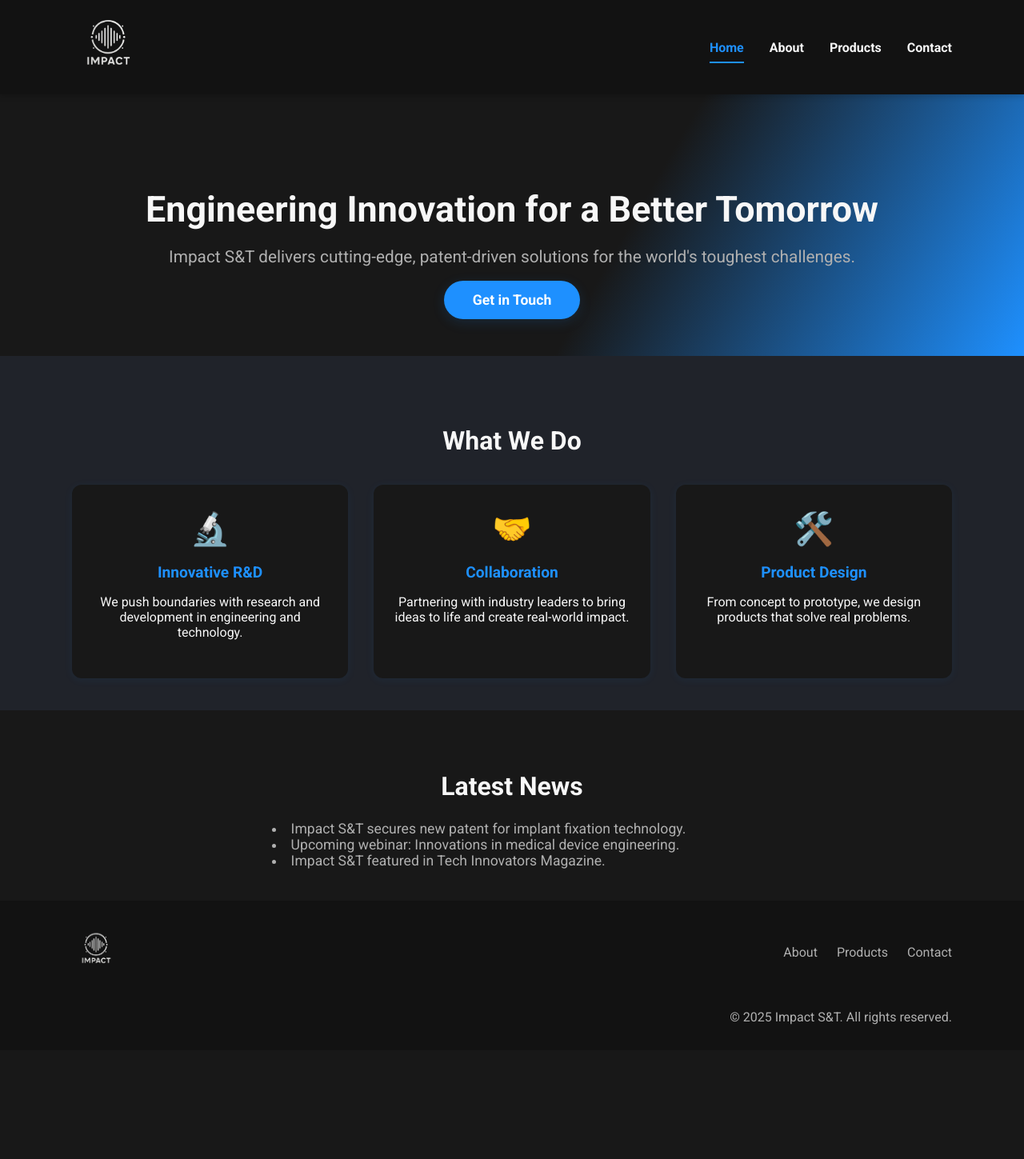
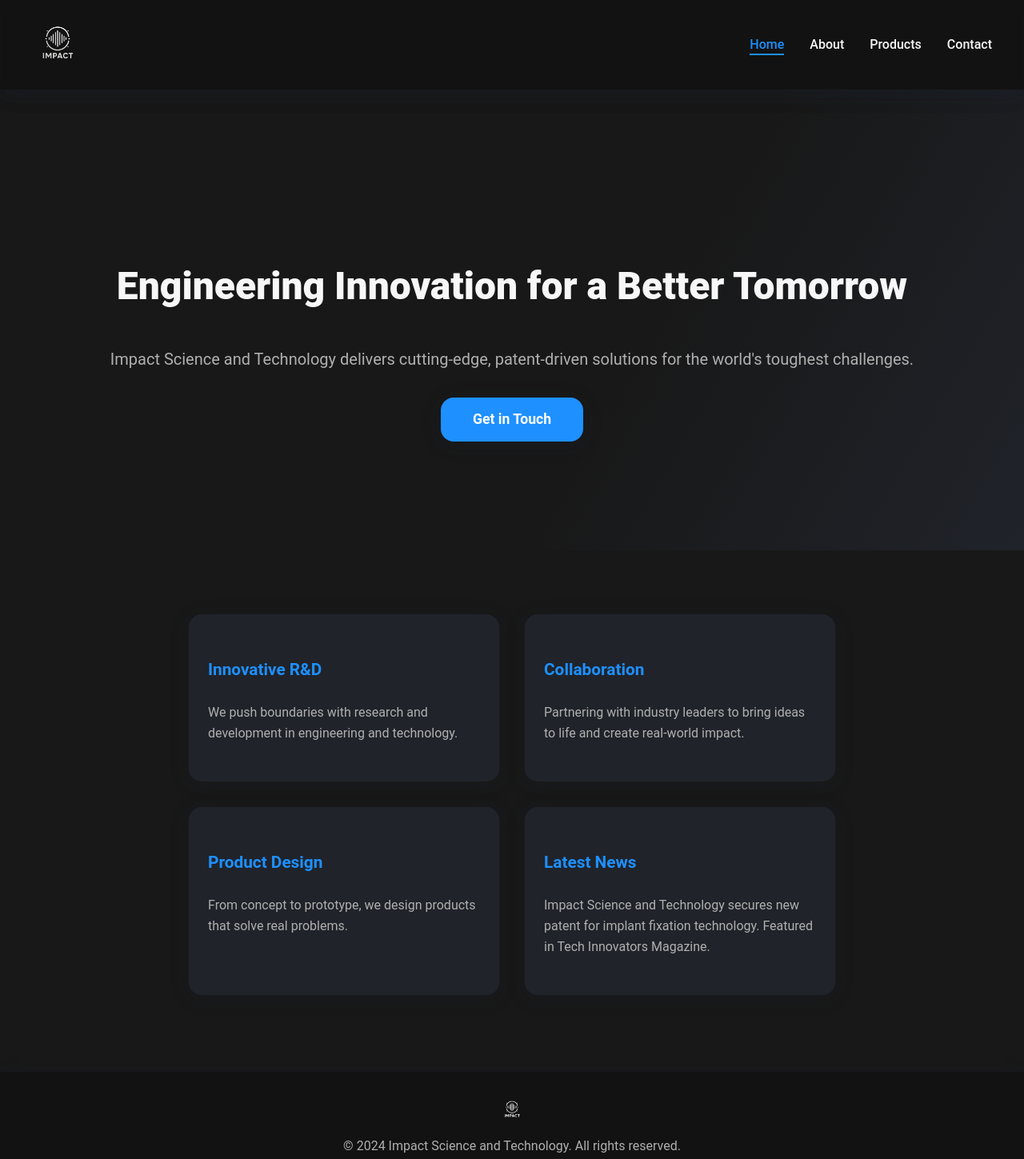
Before and after one commit to Bensidebotham/Impact-Website, a plain HTML site: page index.html in a window 1280 px wide. Shown: the whole page at 80% size. Before the commit the page ends 1313 px from the top, so only its background shows below. Drawn offline with Linux system fonts and the light colour scheme.

Commit message:
update home page

```diff
--- a/index.html
+++ b/index.html
@@ -3,15 +3,14 @@
 <head>
   <meta charset="UTF-8">
   <meta name="viewport" content="width=device-width, initial-scale=1.0">
-  <title>Impact S&T | Engineering Innovation</title>
+  <title>Impact Science and Technology | Engineering Innovation</title>
   <link rel="stylesheet" href="style.css">
-  <link href="https://fonts.googleapis.com/css2?family=Roboto:wght@400;700&display=swap" rel="stylesheet">
+  <link href="https://fonts.googleapis.com/css2?family=Inter:wght@400;600;700;800&display=swap" rel="stylesheet">
 </head>
 <body>
   <header>
-    <div class="container nav-container">
-      <a href="index.html" class="logo"><img src="images/ImpactLogo.png" alt="Impact S&T Logo"></a>
     <nav>
+      <a href="index.html" class="logo"><img src="images/ImpactLogo.png" alt="Impact Science and Technology Logo"></a>
       <ul>
         <li><a href="index.html" class="active">Home</a></li>
         <li><a href="about.html">About</a></li>
@@ -19,66 +18,52 @@
         <li><a href="contact.html">Contact</a></li>
       </ul>
     </nav>
-    </div>
   </header>
-  <main>
+
   <section class="hero">
-      <div class="container">
-        <h1>Engineering Innovation for a Better Tomorrow</h1>
-        <p>Impact S&T delivers cutting-edge, patent-driven solutions for the world's toughest challenges.</p>
-        <a href="contact.html" class="cta-btn">Get in Touch</a>
-      </div>
+    <h1 class="fade-in slide-up">Engineering Innovation for a Better Tomorrow</h1>
+    <p class="fade-in slide-up" style="animation-delay:0.2s">Impact Science and Technology delivers cutting-edge, patent-driven solutions for the world's toughest challenges.</p>
+    <a href="contact.html" class="btn fade-in slide-up" style="animation-delay:0.4s">Get in Touch</a>
   </section>
-    <section class="features">
-      <div class="container">
-        <h2>What We Do</h2>
-        <div class="feature-list">
-          <div class="feature">
-            <div class="feature-icon">🔬</div>
-            <h3>Innovative R&D</h3>
+
+  <section class="section">
+    <div class="cards">
+      <div class="card animated-stagger">
+        <h3>Innovative R&amp;D</h3>
         <p>We push boundaries with research and development in engineering and technology.</p>
       </div>
-          <div class="feature">
-            <div class="feature-icon">🤝</div>
+      <div class="card animated-stagger">
         <h3>Collaboration</h3>
         <p>Partnering with industry leaders to bring ideas to life and create real-world impact.</p>
       </div>
-          <div class="feature">
-            <div class="feature-icon">🛠️</div>
+      <div class="card animated-stagger">
         <h3>Product Design</h3>
         <p>From concept to prototype, we design products that solve real problems.</p>
       </div>
+      <div class="card animated-stagger">
+        <h3>Latest News</h3>
+        <p>Impact Science and Technology secures new patent for implant fixation technology. Featured in Tech Innovators Magazine.</p>
       </div>
     </div>
   </section>
-    <section class="news">
-      <div class="container">
-        <h2>Latest News</h2>
-        <ul>
-          <li>Impact S&T secures new patent for implant fixation technology.</li>
-          <li>Upcoming webinar: Innovations in medical device engineering.</li>
-          <li>Impact S&T featured in Tech Innovators Magazine.</li>
-        </ul>
-      </div>
-    </section>
-  </main>
+
   <footer>
-    <div class="container">
-      <div class="footer-content">
-        <div class="footer-logo">
-          <img src="images/ImpactLogo.png" alt="Impact S&T Logo">
-        </div>
-        <div class="footer-links">
-          <a href="about.html">About</a>
-          <a href="products.html">Products</a>
-          <a href="contact.html">Contact</a>
-        </div>
-        <div class="footer-info">
-          <p>&copy; 2025 Impact S&T. All rights reserved.</p>
-        </div>
-      </div>
-    </div>
+    <img src="images/ImpactLogo.png" alt="Impact Science and Technology Logo" style="height:32px;vertical-align:middle;margin-bottom:8px;">
+    <div style="margin-top:8px; color:var(--muted);">&copy; 2024 Impact Science and Technology. All rights reserved.</div>
   </footer>
   <script src="script.js"></script>
+  <script>
+    // Animate hero elements
+    document.addEventListener('DOMContentLoaded', function() {
+      // Staggered animation for cards
+      const cards = document.querySelectorAll('.card.animated-stagger');
+      cards.forEach((card, i) => {
+        setTimeout(() => {
+          card.classList.add('slide-up');
+          card.style.opacity = 1;
+        }, 300 + i * 180);
+      });
+    });
+  </script>
 </body>
 </html>
--- a/style.css
+++ b/style.css
@@ -1,217 +1,228 @@
+/* Modernized layout with restored dark color scheme */
+
+:root {
+  --accent: #1E90FF;
+  --bg: #181818;
+  --text: #F7F7F7;
+  --muted: #B0B0B0;
+  --radius: 16px;
+  --shadow: 0 4px 24px rgba(30, 41, 59, 0.18);
+  --font-main: 'Roboto', 'Inter', 'Segoe UI', Arial, sans-serif;
+}
+
 body {
-  background: #181818;
-  color: #F7F7F7;
-  font-family: 'Roboto', sans-serif;
+  font-family: var(--font-main);
+  background: var(--bg);
+  color: var(--text);
   margin: 0;
   padding: 0;
+  line-height: 1.6;
 }
 
-.container {
-  width: 90%;
-  max-width: 1100px;
+header, nav {
+  background: #121212;
+  box-shadow: var(--shadow);
+  position: sticky;
+  top: 0;
+  z-index: 100;
+}
+
+nav {
+  display: flex;
+  justify-content: space-between;
+  align-items: center;
+  padding: 1.5rem 3vw;
+  max-width: 1200px;
   margin: 0 auto;
 }
 
-header {
-  background: #121212;
-  position: sticky;
-  top: 0;
-  z-index: 100;
-  box-shadow: 0 2px 8px rgba(0,0,0,0.2);
+nav .logo img {
+  height: 64px;
+  width: auto;
+  display: block;
+  max-width: 160px;
 }
 
-.nav-container {
+nav .logo {
   display: flex;
   align-items: center;
-  justify-content: space-between;
-  padding: 12px 0;
-}
-
-.logo img {
-  max-width: 90px;
-  height: auto;
+  padding: 0;
+  margin: 0;
 }
 
 nav ul {
   list-style: none;
   display: flex;
-  gap: 32px;
+  gap: 2rem;
   margin: 0;
   padding: 0;
 }
 
-nav a {
-  color: #F7F7F7;
+nav ul li a {
   text-decoration: none;
-  font-weight: 700;
-  font-size: 1rem;
-  padding: 8px 0;
+  color: var(--text);
+  font-weight: 500;
+  transition: color 0.2s, border-bottom 0.2s;
   border-bottom: 2px solid transparent;
-  transition: border 0.2s, color 0.2s;
+  padding-bottom: 2px;
 }
 
-nav a:hover, nav a.active {
-  color: #1E90FF;
-  border-bottom: 2px solid #1E90FF;
+nav ul li a.active, nav ul li a:hover {
+  color: var(--accent);
+  border-bottom: 2px solid var(--accent);
 }
 
 .hero {
-  background: linear-gradient(120deg, #181818 60%, #1E90FF 100%);
-  padding: 80px 0 60px 0;
+  display: flex;
+  flex-direction: column;
+  align-items: center;
+  justify-content: center;
+  min-height: 60vh;
+  padding: 4rem 2vw 2rem 2vw;
+  background: linear-gradient(120deg, #181818 60%, #20232a 100%);
   text-align: center;
 }
 
 .hero h1 {
-  font-size: 2.8rem;
-  font-weight: 700;
-  margin-bottom: 18px;
-  color: #F7F7F7;
+  font-size: 3rem;
+  font-weight: 800;
+  margin-bottom: 1rem;
+  color: var(--text);
 }
 
 .hero p {
-  font-size: 1.3rem;
-  color: #B0B0B0;
-  margin-bottom: 32px;
+  font-size: 1.25rem;
+  color: var(--muted);
+  margin-bottom: 2rem;
 }
 
-.cta-btn {
-  background: #1E90FF;
+.btn {
+  display: inline-block;
+  background: var(--accent);
   color: #fff;
-  padding: 14px 36px;
+  padding: 0.85rem 2.5rem;
   border: none;
-  border-radius: 30px;
+  border-radius: var(--radius);
   font-size: 1.1rem;
-  font-weight: 700;
+  font-weight: 600;
   cursor: pointer;
+  box-shadow: var(--shadow);
+  transition: background 0.2s, transform 0.2s;
   text-decoration: none;
-  transition: background 0.2s, box-shadow 0.2s;
-  box-shadow: 0 4px 16px rgba(30,144,255,0.15);
 }
 
-.cta-btn:hover {
+.btn:hover {
   background: #1566b2;
-  box-shadow: 0 6px 24px rgba(30,144,255,0.25);
+  transform: translateY(-2px) scale(1.03);
 }
 
-.features {
-  background: #20232a;
-  padding: 60px 0 40px 0;
+.section {
+  max-width: 1100px;
+  margin: 3rem auto;
+  padding: 2rem 2vw;
 }
 
-.features h2 {
-  text-align: center;
-  font-size: 2rem;
-  margin-bottom: 36px;
-  color: #F7F7F7;
-}
-
-.feature-list {
+.cards {
   display: flex;
   flex-wrap: wrap;
-  gap: 32px;
+  gap: 2rem;
   justify-content: center;
 }
 
-.feature {
-  background: #181818;
-  border-radius: 12px;
-  padding: 32px 24px;
-  flex: 1 1 260px;
-  min-width: 220px;
-  max-width: 320px;
-  box-shadow: 0 2px 12px rgba(30,144,255,0.07);
-  text-align: center;
-  transition: transform 0.2s, box-shadow 0.2s;
+.card {
+  background: #20232a;
+  border-radius: var(--radius);
+  box-shadow: var(--shadow);
+  padding: 2rem 1.5rem;
+  flex: 1 1 300px;
+  max-width: 340px;
+  min-width: 260px;
+  display: flex;
+  flex-direction: column;
+  align-items: flex-start;
+  transition: box-shadow 0.2s, transform 0.2s;
 }
 
-.feature:hover {
-  transform: translateY(-6px) scale(1.03);
-  box-shadow: 0 8px 32px rgba(30,144,255,0.15);
+.card:hover {
+  box-shadow: 0 8px 32px rgba(30, 41, 59, 0.28);
+  transform: translateY(-4px) scale(1.02);
 }
 
-.feature-icon {
-  font-size: 2.5rem;
-  margin-bottom: 18px;
+.card h3 {
+  font-size: 1.3rem;
+  font-weight: 700;
+  margin-bottom: 0.5rem;
+  color: var(--accent);
 }
 
-.feature h3 {
-  margin-bottom: 12px;
-  color: #1E90FF;
-  font-size: 1.2rem;
-}
-
-.news {
-  background: #181818;
-  padding: 50px 0 40px 0;
-}
-
-.news h2 {
-  color: #F7F7F7;
-  font-size: 2rem;
-  margin-bottom: 24px;
-  text-align: center;
-}
-
-.news ul {
-  list-style: disc inside;
-  color: #B0B0B0;
-  max-width: 600px;
-  margin: 0 auto;
-  padding: 0;
-  font-size: 1.1rem;
+.card p {
+  color: var(--muted);
+  font-size: 1rem;
 }
 
 footer {
   background: #121212;
-  color: #B0B0B0;
-  padding: 32px 0 16px 0;
+  color: var(--muted);
+  text-align: center;
+  padding: 2rem 0 1rem 0;
   font-size: 1rem;
+  margin-top: 4rem;
+  box-shadow: 0 -2px 16px rgba(30, 41, 59, 0.14);
 }
 
-.footer-content {
-  display: flex;
-  flex-wrap: wrap;
-  align-items: center;
-  justify-content: space-between;
-  gap: 24px;
+footer img {
+  filter: brightness(0) invert(1);
 }
 
-.footer-logo img {
-  max-width: 60px;
-  height: auto;
+.container.nav-container {
+  display: flex;
+  align-items: center;
+  gap: 2rem;
+  min-height: 72px;
 }
 
-.footer-links {
-  display: flex;
-  gap: 24px;
+header {
+  min-height: 72px;
 }
 
-.footer-links a {
-  color: #B0B0B0;
-  text-decoration: none;
-  transition: color 0.2s;
+/* Animations */
+.fade-in {
+  opacity: 0;
+  animation: fadeIn 1s ease forwards;
 }
 
-.footer-links a:hover {
-  color: #1E90FF;
+.slide-up {
+  opacity: 0;
+  transform: translateY(40px);
+  animation: slideUp 0.8s cubic-bezier(0.23, 1, 0.32, 1) forwards;
 }
 
-.footer-info {
-  flex: 1 1 100%;
-  text-align: right;
+@keyframes fadeIn {
+  to {
+    opacity: 1;
+  }
 }
 
-@media (max-width: 800px) {
-  .feature-list {
+@keyframes slideUp {
+  to {
+    opacity: 1;
+    transform: translateY(0);
+  }
+}
+
+.animated-stagger {
+  opacity: 0;
+}
+
+@media (max-width: 900px) {
+  .cards {
     flex-direction: column;
     align-items: center;
   }
-  .footer-content {
-    flex-direction: column;
-    text-align: center;
-    gap: 12px;
+  nav ul {
+    gap: 1rem;
   }
-  .footer-info {
-    text-align: center;
+  .hero h1 {
+    font-size: 2.2rem;
   }
 }
```
Also changed, not shown: about.html (+5 -7 lines), contact.html (+4 -6 lines), products.html (+4 -6 lines). Lines whose indentation alone changed are shown as unchanged.
